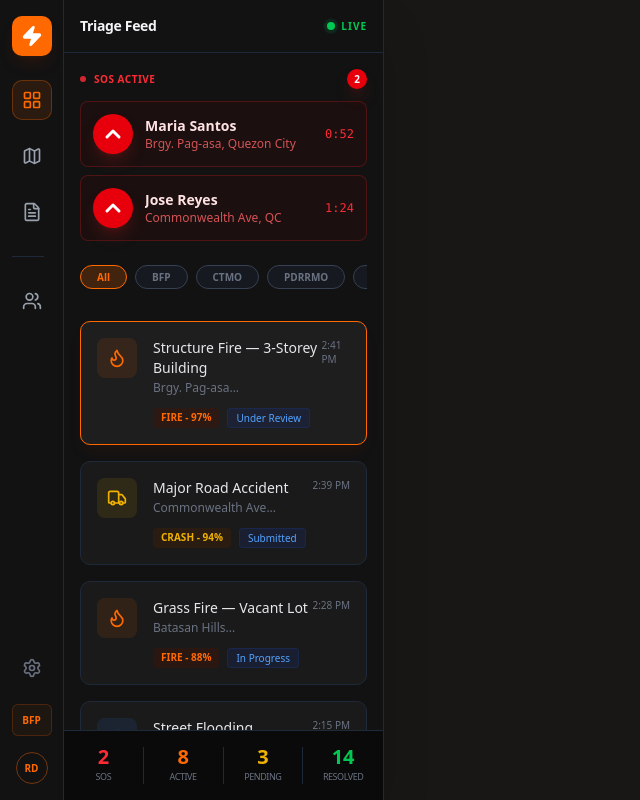
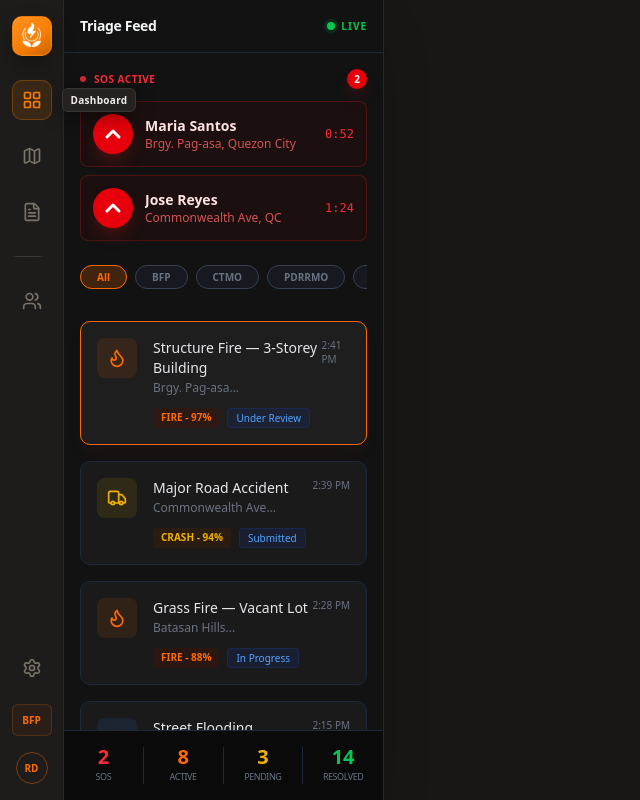
Before and after one commit to nathsuki73/resqline-admin, a Next.js app: page / in a window 1280 px wide. Both pictures are taken after a click on the button 31 px from the left and 100 px from the top of the page. Shown: the whole page, without its empty margins (0-640 px from the left). Built offline with nearby package versions, Linux system fonts and the light colour scheme.

Commit message:
feat: Refactor code structure for improved readability and maintainability and improve SideNav UI

```diff
--- a/app/components/SettingsNav.tsx
+++ b/app/components/SettingsNav.tsx
@@ -1,6 +1,6 @@
 "use client";
 
-import React, { useMemo, useState } from "react";
+import React, { useEffect, useMemo, useState } from "react";
 import {
 	Bell,
 	Lock,
@@ -95,6 +95,10 @@ export default function SettingsNav({
 	);
 	const [activeItemId, setActiveItemId] = useState(initialActiveItem);
 
+	useEffect(() => {
+		setActiveItemId(initialActiveItem);
+	}, [initialActiveItem]);
+
 	const handleSelect = (itemId: string) => {
 		setActiveItemId(itemId);
 		onItemSelect?.(itemId);
--- a/app/components/SideNav.tsx
+++ b/app/components/SideNav.tsx
@@ -1,11 +1,13 @@
 "use client";
+import Image from "next/image";
 import React, { useState } from "react";
-import { LayoutGrid, Map, FileText, Users, Settings, Zap } from "lucide-react";
+import { LayoutGrid, Map, FileText, Users, Settings } from "lucide-react";
 
 export type SideNavPanel = "triage" | "settings";
 
 type NavItem = {
   id: string;
+  label: string;
   icon: React.ReactNode;
   badge?: boolean;
 };
@@ -13,77 +15,125 @@ type NavItem = {
 type SideNavProps = {
   activePanel: SideNavPanel;
   onPanelChange: (panel: SideNavPanel) => void;
+  onSettingsItemSelect?: (itemId: string) => void;
 };
 
-const SideNav: React.FC<SideNavProps> = ({ activePanel, onPanelChange }) => {
+const SideNav: React.FC<SideNavProps> = ({
+  activePanel,
+  onPanelChange,
+  onSettingsItemSelect,
+}) => {
   const [activeIndex, setActiveIndex] = useState<number>(0);
+  const isTriagePanel = activePanel === "triage";
 
   const navItems: NavItem[] = [
-    { id: "dashboard", icon: <LayoutGrid size={20} />, badge: false },
-    { id: "map", icon: <Map size={20} />, badge: false },
-    { id: "reports", icon: <FileText size={20} />, badge: false },
+    { id: "dashboard", label: "Dashboard", icon: <LayoutGrid size={20} />, badge: false },
+    { id: "map", label: "Full Map", icon: <Map size={20} />, badge: false },
+    { id: "reports", label: "All Reports", icon: <FileText size={20} />, badge: false },
   ];
 
   return (
-    <aside className="fixed inset-y-0 left-0 z-50 flex h-screen w-16 shrink-0 flex-col items-center overflow-hidden border-r border-gray-800 bg-[#121212] py-4 text-gray-400">
+    <aside className="sidebar-shell fixed inset-y-0 left-0 z-50 flex h-screen w-16 shrink-0 flex-col items-center overflow-visible py-4">
       {/* Top Logo */}
-      <div className="mb-6 flex h-10 w-10 items-center justify-center rounded-xl bg-orange-500 text-white shadow-lg shadow-orange-900/20">
-        <Zap size={22} fill="currentColor" />
+      <div className="sidebar-logo-tile mb-6 flex h-10 w-10 items-center justify-center rounded-xl p-1">
+        <Image
+          src="/images/ResqlineLogo.svg"
+          alt="ResqLine"
+          width={28}
+          height={28}
+          className="h-7 w-7 object-contain"
+          priority
+        />
       </div>
 
       {/* Navigation */}
       <nav className="flex flex-col gap-4">
         {navItems.map((item, index) => (
+          <div key={item.id} className="sidebar-tooltip-wrap group relative">
             <button
-            key={item.id}
               onClick={() => {
                 setActiveIndex(index);
                 onPanelChange("triage");
               }}
-            className={`relative flex h-10 w-10 cursor-pointer items-center justify-center rounded-xl transition-all duration-200
+              className={`sidebar-nav-btn relative flex h-10 w-10 cursor-pointer items-center justify-center rounded-xl
                 ${
-                activeIndex === index
-                  ? "bg-orange-500/10 text-orange-500 border border-orange-500/30"
-                  : "hover:bg-gray-800 hover:text-gray-200"
+                  isTriagePanel && activeIndex === index
+                    ? "is-active"
+                    : ""
                 }`}
+              aria-label={item.label}
+              title={item.label}
             >
               {item.icon}
 
               {item.badge && (
-              <span className="absolute right-2 top-2 h-2 w-2 rounded-full bg-red-500 border-2 border-[#121212]" />
+                <span className="absolute right-2 top-2 h-2 w-2 rounded-full border-2 border-[#171411] bg-red-500" />
               )}
             </button>
+            <span className="sidebar-tooltip" role="tooltip">
+              {item.label}
+            </span>
+          </div>
         ))}
 
-        <div className="my-2 h-px w-8 bg-gray-800" />
+        <div className="sidebar-divider my-2 h-px w-8" />
 
-        <button className="flex h-10 w-10 cursor-pointer items-center justify-center rounded-xl hover:bg-gray-800 hover:text-gray-200">
+        <div className="sidebar-tooltip-wrap group relative">
+          <button
+            className="sidebar-nav-btn flex h-10 w-10 cursor-pointer items-center justify-center rounded-xl"
+            aria-label="Responders"
+            title="Responders"
+          >
             <Users size={20} />
           </button>
+          <span className="sidebar-tooltip" role="tooltip">
+            Responders
+          </span>
+        </div>
       </nav>
 
       {/* Bottom */}
       <div className="mt-auto flex flex-col items-center gap-4">
+        <div className="sidebar-tooltip-wrap group relative">
           <button
             type="button"
             onClick={() => onPanelChange("settings")}
-          className={`flex h-10 w-10 cursor-pointer items-center justify-center rounded-xl border transition-all duration-200 ${
+            className={`sidebar-nav-btn flex h-10 w-10 cursor-pointer items-center justify-center rounded-xl ${
               activePanel === "settings"
-              ? "border-orange-500/30 bg-orange-500/10 text-orange-500"
-              : "border-transparent text-gray-500 hover:bg-gray-800 hover:text-gray-200"
+                ? "is-active"
+                : ""
             }`}
-          aria-label="Open settings navigation"
+            aria-label="Settings"
+            title="Settings"
             aria-pressed={activePanel === "settings"}
           >
             <Settings size={20} />
           </button>
+          <span className="sidebar-tooltip" role="tooltip">
+            Settings
+          </span>
+        </div>
 
         <div className="flex h-8 w-10 items-center justify-center rounded-md border border-orange-500/20 bg-orange-500/5 text-[10px] font-bold text-orange-500">
           BFP
         </div>
 
-        <div className="flex h-8 w-8 items-center justify-center rounded-full border border-orange-500/40 text-[10px] font-bold text-orange-500">
+        <div className="sidebar-tooltip-wrap group relative">
+          <button
+            type="button"
+            onClick={() => {
+              onSettingsItemSelect?.("profile-account");
+              onPanelChange("settings");
+            }}
+            className="flex h-8 w-8 items-center justify-center rounded-full border border-orange-500/40 text-[10px] font-bold text-orange-500 transition-colors hover:bg-orange-500/10"
+            aria-label="Profile"
+            title="Profile"
+          >
             RD
+          </button>
+          <span className="sidebar-tooltip" role="tooltip">
+            Profile
+          </span>
         </div>
       </div>
     </aside>
--- a/app/globals.css
+++ b/app/globals.css
@@ -227,6 +227,74 @@
   }
 
   /* ─────────────────────────────────────────────
+     SIDEBAR THEME
+  ───────────────────────────────────────────── */
+  .sidebar-shell {
+    border-right: 1px solid var(--color-border-1);
+    background: var(--color-surface-1);
+    color: var(--color-text-3);
+  }
+
+  .sidebar-logo-tile {
+    border: 1px solid var(--color-orange-border);
+    background: linear-gradient(145deg, #ff921f 0%, var(--color-orange) 62%, var(--color-orange-dim) 100%);
+    box-shadow: 0 10px 22px rgba(0, 0, 0, 0.32), 0 0 0 1px rgba(255, 170, 82, 0.14) inset;
+  }
+
+  .sidebar-nav-btn {
+    color: var(--color-text-3);
+    border: 1px solid transparent;
+    transition: var(--transition-fast);
+  }
+
+  .sidebar-nav-btn:hover {
+    background: var(--color-surface-2);
+    color: var(--color-text-2);
+  }
+
+  .sidebar-nav-btn.is-active {
+    background: var(--color-orange-glow);
+    color: var(--color-orange);
+    border-color: var(--color-orange-border);
+  }
+
+  .sidebar-divider {
+    background: linear-gradient(
+      90deg,
+      transparent 0%,
+      rgba(74, 69, 64, 0.7) 18%,
+      rgba(74, 69, 64, 0.7) 82%,
+      transparent 100%
+    );
+  }
+
+  .sidebar-tooltip {
+    position: absolute;
+    left: calc(100% + 10px);
+    top: 50%;
+    transform: translateY(-50%);
+    pointer-events: none;
+    opacity: 0;
+    white-space: nowrap;
+    z-index: 80;
+    border: 1px solid var(--color-border-2);
+    background: var(--color-surface-2);
+    color: var(--color-text-1);
+    font-size: var(--font-size-sm);
+    font-weight: var(--font-weight-semibold);
+    letter-spacing: var(--letter-spacing-tight);
+    border-radius: var(--radius-md);
+    padding: 4px 8px;
+    box-shadow: var(--shadow-panel);
+    transition: opacity 120ms ease;
+  }
+
+  .sidebar-tooltip-wrap:hover .sidebar-tooltip,
+  .sidebar-tooltip-wrap:focus-within .sidebar-tooltip {
+    opacity: 1;
+  }
+
+  /* ─────────────────────────────────────────────
      SETTINGS PAGE
   ───────────────────────────────────────────── */
   .settings-nav {
--- a/app/page.tsx
+++ b/app/page.tsx
@@ -30,10 +30,17 @@ export default function ResponderDashboard() {
 
   return (
     <div className="flex flex-row pl-16">
-      <SideNav activePanel={activePanel} onPanelChange={setActivePanel} />
+      <SideNav
+        activePanel={activePanel}
+        onPanelChange={setActivePanel}
+        onSettingsItemSelect={setActiveSettingsItem}
+      />
       {activePanel === "settings" ? (
         <div className="flex flex-row flex-1">
-          <SettingsNav onItemSelect={setActiveSettingsItem} />
+          <SettingsNav
+            defaultActiveItemId={activeSettingsItem}
+            onItemSelect={setActiveSettingsItem}
+          />
           {renderSettingsContent()}
         </div>
       ) : (
```
Also changed, not shown: public/images/ResqlineLogo.svg (added). Lines whose indentation alone changed are shown as unchanged.
